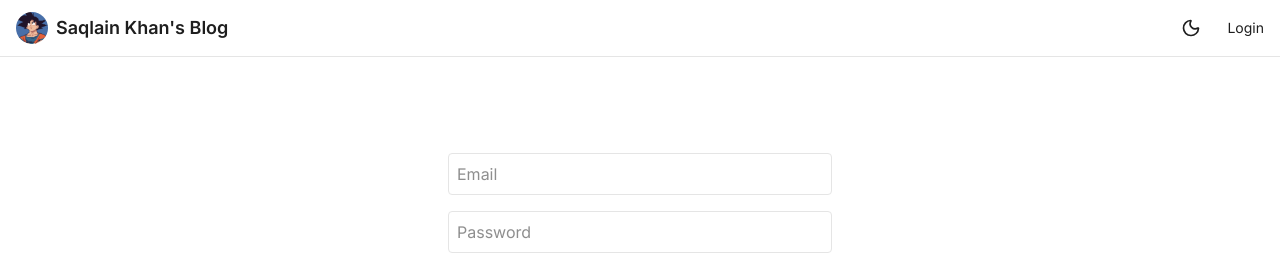
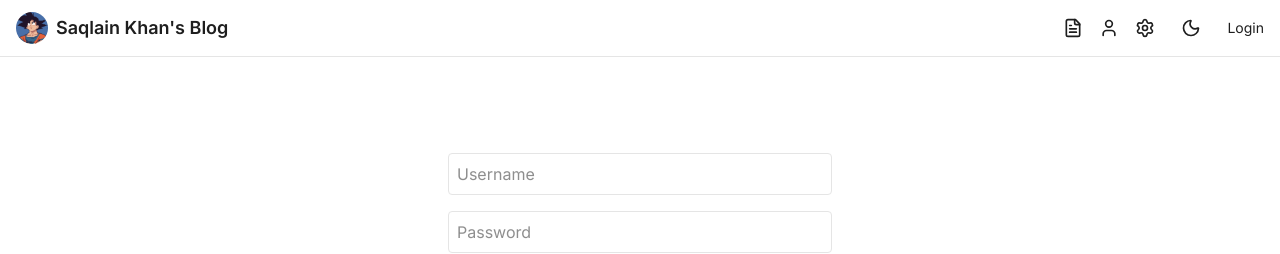
Before and after one commit to starman011/Self-Blog, a Next.js app: page /login in a window 1280 px wide. Shown: the top 254 px of the page. Built offline with nearby package versions, Linux system fonts and the light colour scheme; no server answers.

Commit message:
Restore nav links and restrict login

```diff
--- a/app/login/page.tsx
+++ b/app/login/page.tsx
@@ -5,14 +5,14 @@ import { useRouter } from "next/navigation";
 
 export default function LoginPage() {
   const router = useRouter();
-  const [email, setEmail] = useState("");
+  const [username, setUsername] = useState("");
   const [password, setPassword] = useState("");
   const [error, setError] = useState("");
 
   const handleSubmit = async (e: React.FormEvent) => {
     e.preventDefault();
     const res = await signIn("credentials", {
-      email,
+      username,
       password,
       redirect: false,
     });
@@ -27,10 +27,10 @@ export default function LoginPage() {
     <form onSubmit={handleSubmit} className="max-w-sm mx-auto mt-24 space-y-4">
       {error && <p className="text-red-500">{error}</p>}
       <input
-        type="email"
-        placeholder="Email"
-        value={email}
-        onChange={(e) => setEmail(e.target.value)}
+        type="text"
+        placeholder="Username"
+        value={username}
+        onChange={(e) => setUsername(e.target.value)}
         className="w-full border p-2 rounded"
       />
       <input
--- a/components/Navbar.tsx
+++ b/components/Navbar.tsx
@@ -2,7 +2,7 @@
 
 import Image from "next/image";
 import ThemeToggle from "./ThemeToggle";
-import { Pencil } from "lucide-react";
+import { Pencil, FileText, User, Settings } from "lucide-react";
 import Link from "next/link";
 import { useSession, signOut } from "next-auth/react";
 
@@ -27,6 +27,15 @@ export default function Navbar() {
             <Pencil className="w-5 h-5" />
           </Link>
         )}
+        <Link href="/posts">
+          <FileText className="w-5 h-5" />
+        </Link>
+        <Link href="/profile">
+          <User className="w-5 h-5" />
+        </Link>
+        <Link href="/settings">
+          <Settings className="w-5 h-5" />
+        </Link>
         <ThemeToggle />
         {session ? (
           <button onClick={() => signOut()} className="text-sm">Logout</button>
--- a/lib/auth.ts
+++ b/lib/auth.ts
@@ -1,7 +1,4 @@
 import Credentials from "next-auth/providers/credentials";
-import { connectDB } from "./utils";
-import User from "@/models/User";
-import bcrypt from "bcryptjs";
 import { NextAuthOptions } from "next-auth";
 
 export const authOptions: NextAuthOptions = {
@@ -10,19 +7,24 @@ export const authOptions: NextAuthOptions = {
     Credentials({
       name: "Credentials",
       credentials: {
-        email: { label: "Email", type: "text" },
-        password: { label: "Password", type: "password" }
+        username: { label: "Username", type: "text" },
+        password: { label: "Password", type: "password" },
       },
       async authorize(credentials) {
-        if (!credentials?.email || !credentials.password) return null;
-        await connectDB();
-        const user = await User.findOne({ email: credentials.email });
-        if (!user) return null;
-        const isValid = await bcrypt.compare(credentials.password, user.password);
-        if (!isValid) return null;
-        return { id: user._id.toString(), email: user.email };
-      }
-    })
+        const mongoUser = process.env.MONGODB_USERNAME;
+        const mongoPass = process.env.MONGODB_PASSWORD;
+        if (!mongoUser || !mongoPass) {
+          throw new Error("Missing MongoDB credentials");
+        }
+        if (
+          credentials?.username === mongoUser &&
+          credentials.password === mongoPass
+        ) {
+          return { id: "admin", name: mongoUser };
+        }
+        return null;
+      },
+    }),
   ],
-  pages: { signIn: "/login" }
+  pages: { signIn: "/login" },
 };
```
